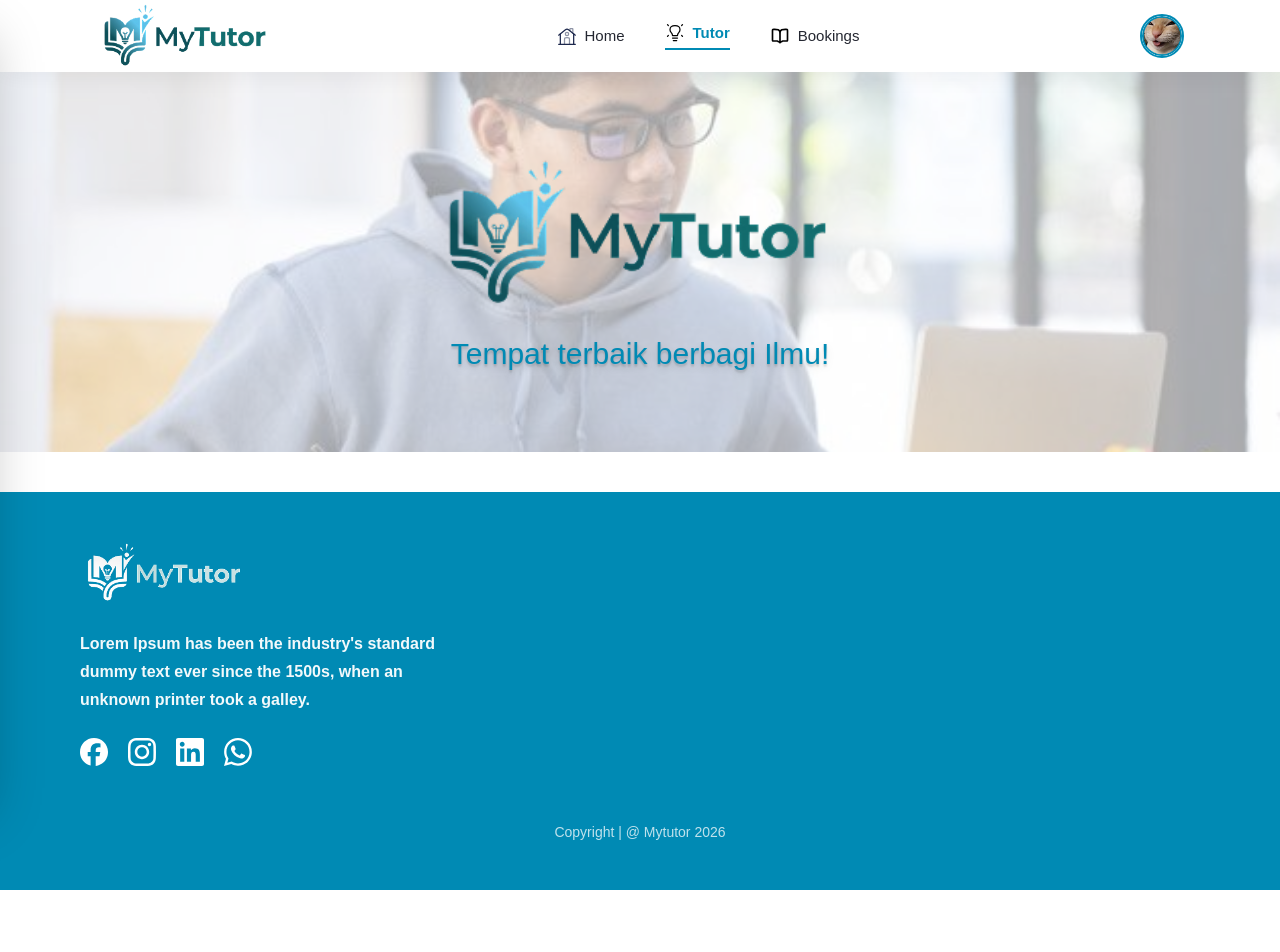
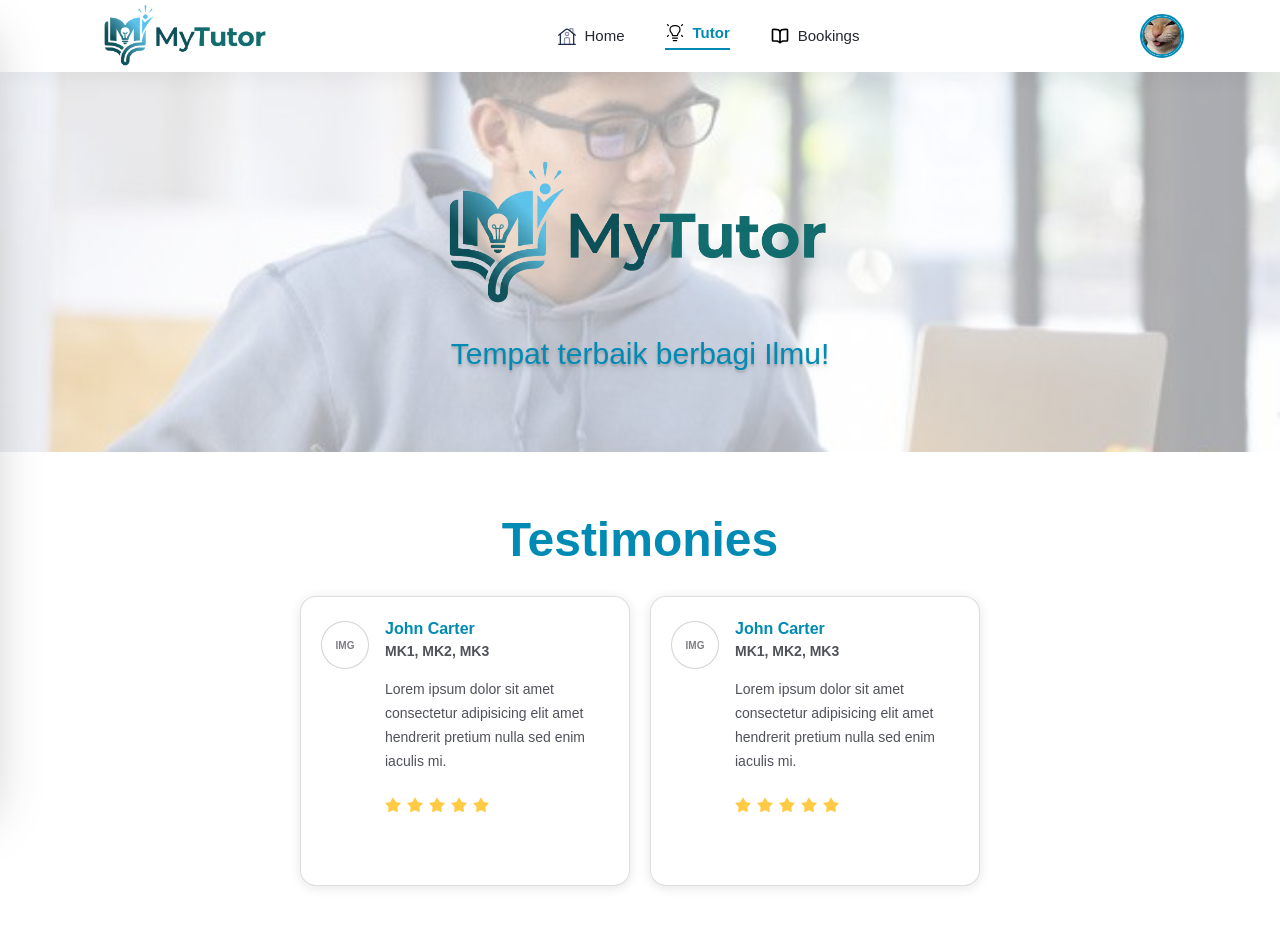
Before and after one commit to JeremyTjahjana/MyTutor, a Next.js app: page / in a window 1280 px wide. Shown: the top 952 px of the page. Before the commit the page ends 890 px from the top, so only its background shows below. Built offline with nearby package versions, Linux system fonts and the light colour scheme.

Commit message:
testimonies

```diff
--- a/app/assets/assets.ts
+++ b/app/assets/assets.ts
@@ -4,6 +4,8 @@ import logo3 from "./logo3.png";
 import mehehe from "./mehehe.png";
 import bgimg from "./bgimg.jpg";
 import bgimage from "./bgimg.jpg";
+import logohd from "./logohd.png";
+import star from "./star.svg";
 
 import lightbulb from "./lightbulb.svg";
 import home from "./home.svg";
@@ -24,6 +26,8 @@ const assets = {
   book,
   bgimg,
   bgimage,
+  logohd,
+  star,
 };
 
 const social = {
--- a/app/components/Home/Hero.tsx
+++ b/app/components/Home/Hero.tsx
@@ -16,7 +16,7 @@ const testimonials = [
 const Hero = () => {
   return (
     <section className="w-full bg-[var(--putih)] text-[var(--gelap)]">
-      <div className="relative min-h-[320px] sm:min-h-[380px] overflow-hidden">
+      <div className="relative min-h-[320px] sm:min-h-[380px]">
         <Image
           src={assets.bgimage}
           alt="Hero background"
@@ -28,7 +28,7 @@ const Hero = () => {
 
         <div className="relative z-10 mx-auto flex min-h-[320px] sm:min-h-[380px] max-w-[1280px] flex-col items-center justify-center px-6 py-10 text-center">
           <Image
-            src={assets.logo2}
+            src={assets.logohd}
             alt="MyTutor logo"
             className="w-[260px] sm:w-[340px] md:w-[420px] h-auto"
             priority
--- /dev/null
+++ b/app/components/Home/TestiCard.tsx
@@ -0,0 +1,43 @@
+import React from "react";
+import { assets } from "../../assets/assets";
+import Image from "next/image";
+
+type TestiCardProps = {
+  name: string;
+  role: string;
+  description: string;
+};
+
+const TestiCard = ({ name, role, description }: TestiCardProps) => {
+  return (
+    <article className="flex w-full max-w-[330px] min-h-[290px] flex-row items-start gap-4 rounded-2xl border border-[var(--gelap)]/15 bg-[var(--putih)] p-5 shadow-[0px_2px_12px_0px_rgba(0,0,0,0.10)]">
+      <div className="mt-1 flex h-12 w-12 shrink-0 items-center justify-center rounded-full border border-[var(--gelap)]/20 bg-[var(--putih)] text-[var(--gelap)]/60">
+        <span className="text-[10px] font-bold">IMG</span>
+      </div>
+
+      <div className="flex flex-1 flex-col justify-start">
+        <div className="flex flex-col">
+          <p className="text-base font-semibold text-[var(--biru)]">{name}</p>
+          <p className="text-sm font-semibold text-[var(--gelap)]/80">{role}</p>
+        </div>
+
+        <p className="mt-4 text-sm leading-6 text-[var(--gelap)]/80">
+          {description}
+        </p>
+
+        <div className="mt-6 flex w-full justify-start gap-1.5">
+          {Array.from({ length: 5 }).map((_, index) => (
+            <Image
+              key={index}
+              src={assets.star}
+              alt="Star"
+              className="h-4 w-4"
+            />
+          ))}
+        </div>
+      </div>
+    </article>
+  );
+};
+
+export default TestiCard;
--- /dev/null
+++ b/app/components/Home/Testimonies.tsx
@@ -0,0 +1,40 @@
+import React from "react";
+import TestiCard from "./TestiCard";
+
+const testimonials = [
+  {
+    name: "John Carter",
+    role: "MK1, MK2, MK3",
+    description:
+      "Lorem ipsum dolor sit amet consectetur adipisicing elit amet hendrerit pretium nulla sed enim iaculis mi.",
+  },
+  {
+    name: "John Carter",
+    role: "MK1, MK2, MK3",
+    description:
+      "Lorem ipsum dolor sit amet consectetur adipisicing elit amet hendrerit pretium nulla sed enim iaculis mi.",
+  },
+];
+
+const Testimonies = () => {
+  return (
+    <section className="mx-auto w-full max-w-[1280px] px-6 sm:px-10 md:px-14 lg:px-20 py-12 sm:py-16 bg-[var(--putih)] text-[var(--gelap)]">
+      <h2 className="text-center text-3xl sm:text-5xl font-semibold text-[var(--biru)]">
+        Testimonies
+      </h2>
+
+      <div className="mt-8 flex flex-wrap justify-center gap-5 lg:max-w-[760px] lg:mx-auto">
+        {testimonials.map((item, index) => (
+          <TestiCard
+            key={`${item.name}-${index}`}
+            name={item.name}
+            role={item.role}
+            description={item.description}
+          />
+        ))}
+      </div>
+    </section>
+  );
+};
+
+export default Testimonies;
--- a/app/page.tsx
+++ b/app/page.tsx
@@ -1,8 +1,14 @@
 import React from "react";
 import Hero from "./components/Home/Hero";
+import Testimonies from "./components/Home/Testimonies";
 
 const page = () => {
-  return <Hero />;
+  return (
+    <>
+      <Hero />
+      <Testimonies />
+    </>
+  );
 };
 
 export default page;
```
Also changed, not shown: app/assets/logohd.png (added), app/assets/star.svg (added).
